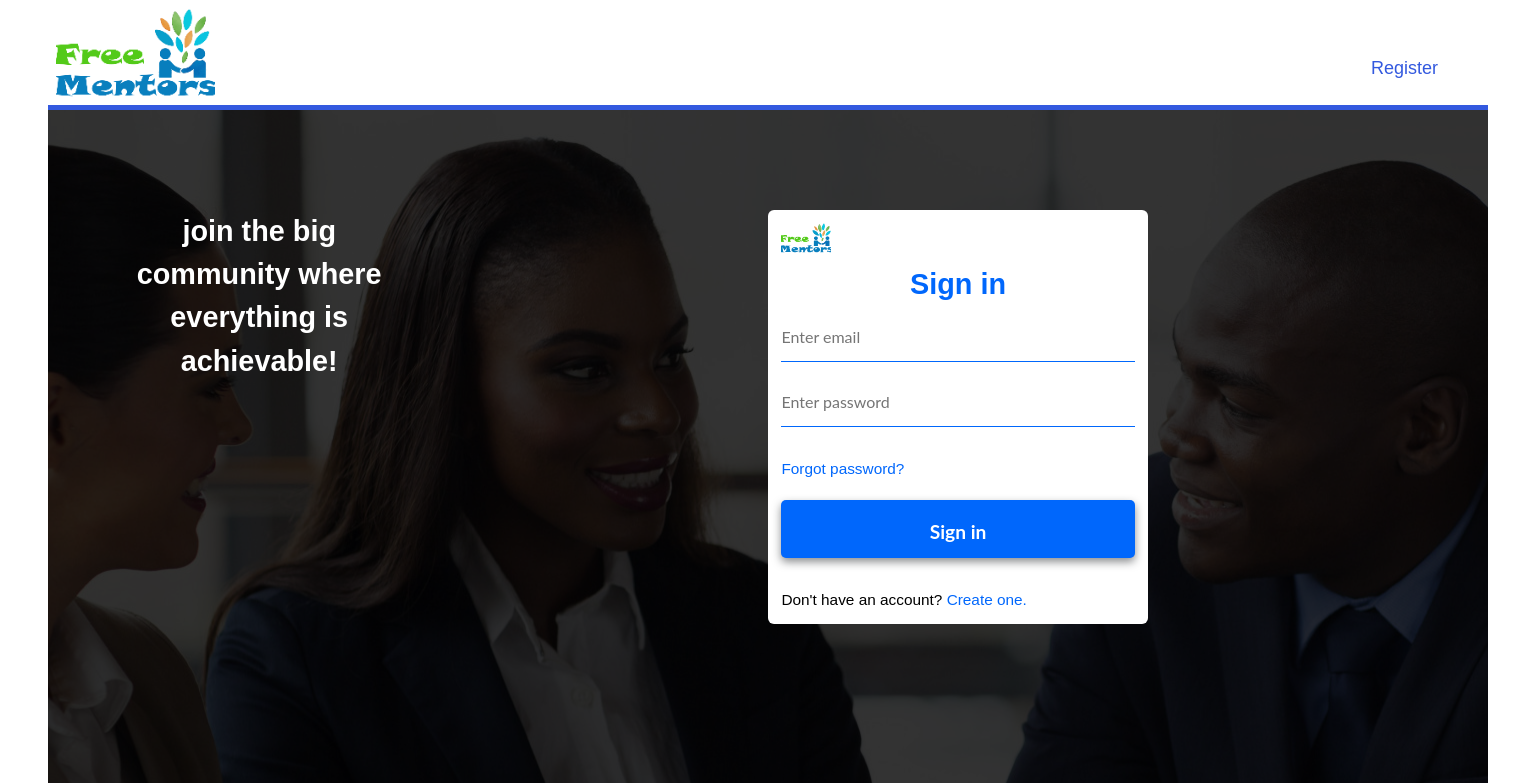
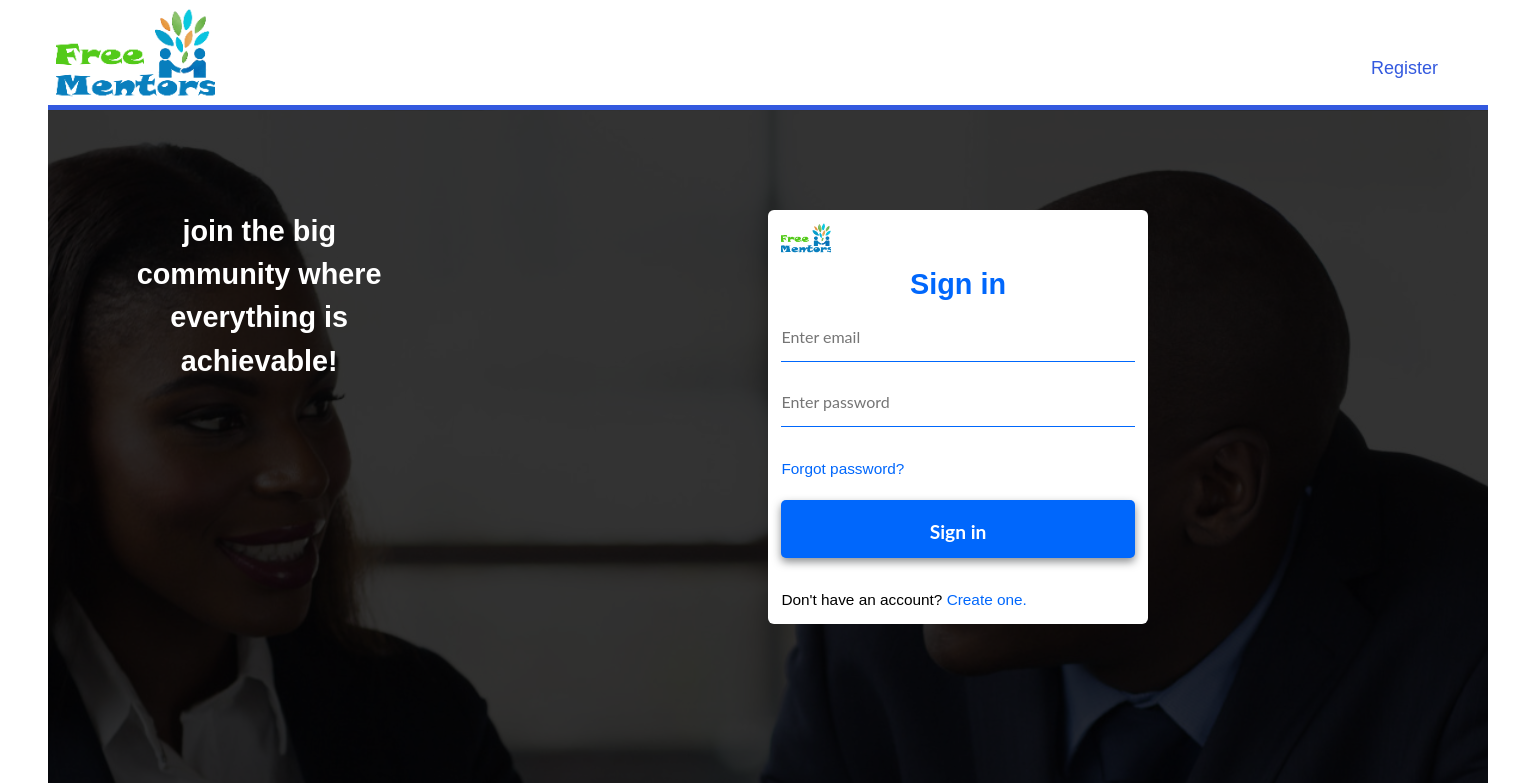
Before and after one commit to gadishimwe/Free-Mentors, a website: page UI/html/sign-in.html in a window 1536 px wide. Shown: the top 783 px of the page. Drawn offline with Linux system fonts and the light colour scheme.

Commit message:
Fixed reapetition of background image

```diff
--- a/UI/css/reset-password.css
+++ b/UI/css/reset-password.css
@@ -103,6 +103,8 @@ header{
 /* Section area */
 section{
     background: url(../assets/join.jpg);
+    background-position: center;
+    background-size: cover;
 }
 .background{
     padding: .7rem;
@@ -291,4 +293,7 @@ footer{
          grid-template-rows: auto 1fr auto;
 
      }
+     .background{
+        padding-bottom: 62vh;
+    }
  }
--- a/UI/css/sign-in.css
+++ b/UI/css/sign-in.css
@@ -104,6 +104,8 @@ header{
 
 section{
     background: url(../assets/join.jpg);
+    background-position: center;
+    background-size: cover;
 }
 .background{
     padding: .7rem;
@@ -293,4 +295,7 @@ footer{
          grid-template-rows: auto 1fr auto;
 
      }
+     .background{
+        padding-bottom: 60vh;
+    }
  }
--- a/UI/css/sign-up.css
+++ b/UI/css/sign-up.css
@@ -103,6 +103,8 @@ header{
 /* Section area */
 section{
     background: url(../assets/join.jpg);
+    background-position: center;
+    background-size: cover;
 }
 .background{
     padding: .7rem;
@@ -291,4 +293,8 @@ footer{
          grid-template-rows: auto 1fr auto;
 
      }
+     .background{
+        padding-bottom: 55vh;
+    }
+
  }
```
